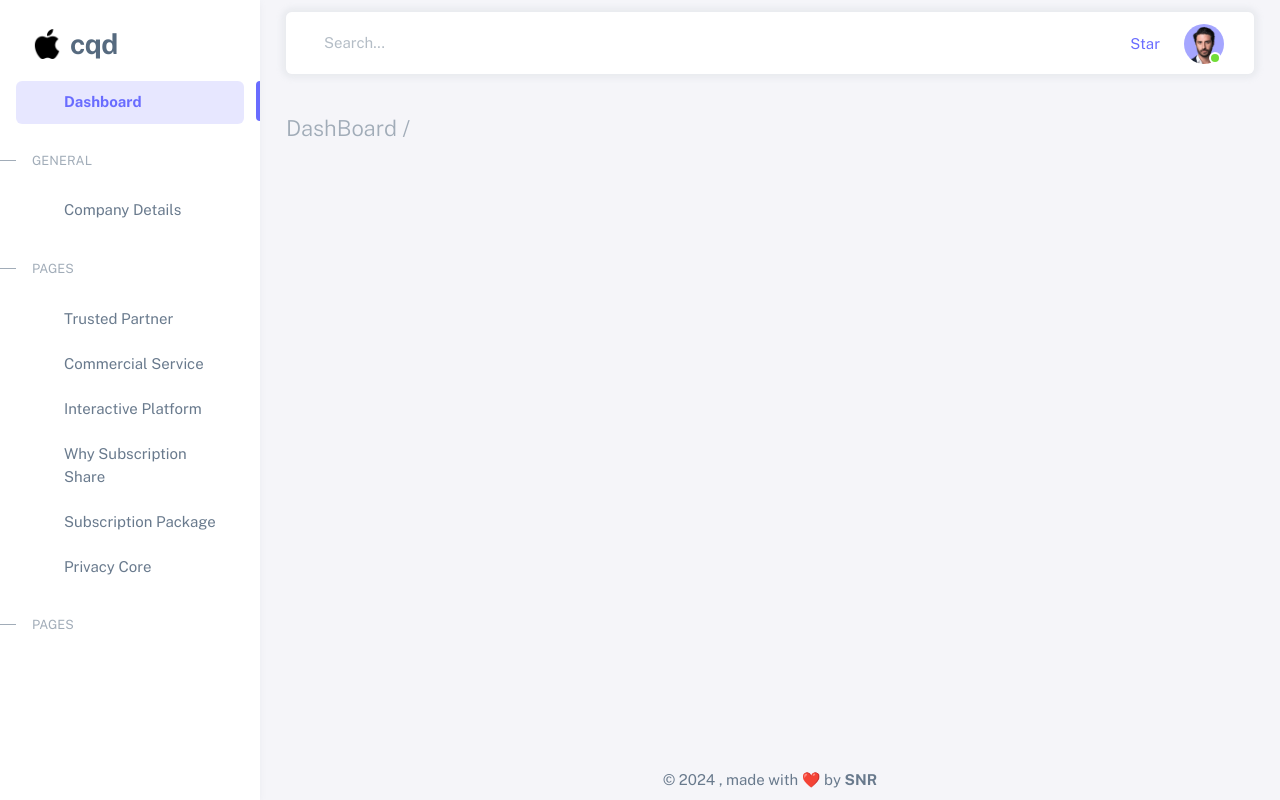
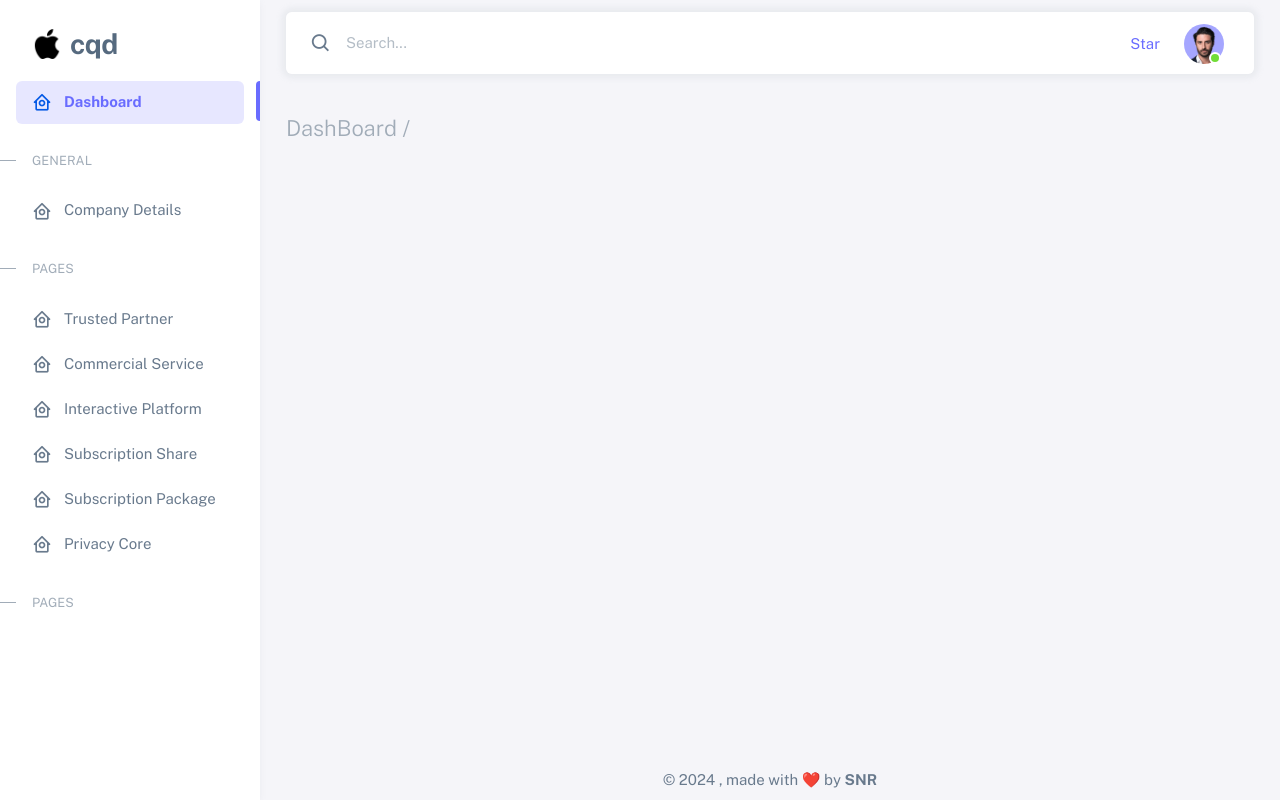
Before and after one commit to snrredoy/cqd_cleaning_service, a Django app: page /adminControl/ in a window 1280 px wide. Run offline with Django 5.2, Linux system fonts and the light colour scheme; data comes from the database, SQL or seed files in the repository; some libraries are stand-ins or nearby versions.

Commit message:
add and modify

```diff
--- a/templates/adminControl/adminBase.html
+++ b/templates/adminControl/adminBase.html
@@ -17,7 +17,8 @@
   <link rel="stylesheet" href="https://cdnjs.cloudflare.com/ajax/libs/twitter-bootstrap/5.3.0/css/bootstrap.min.css">
 
   <!-- /Data Tables -->
-
+  <!-- Box icons -->
+  <link href='https://unpkg.com/boxicons@2.1.4/css/boxicons.min.css' rel='stylesheet'>
 
   <!-- Fonts -->
   <link rel="preconnect" href="https://fonts.googleapis.com" />
@@ -134,7 +135,7 @@
             <a href="{% url 'showWhySubscriptionShareList' %}"
               class="menu-link {% if request.path == '/adminControl/showWhySubscriptionShareList/' %}active{% endif %}">
               <i class="menu-icon tf-icons bx bx-home-circle"></i>
-              <div data-i18n="SubscriptionShare">Why Subscription Share</div>
+              <div data-i18n="SubscriptionShare">Subscription Share</div>
             </a>
           </li>
 
@@ -327,6 +328,9 @@
   <!-- Place this tag in your head or just before your close body tag. -->
   <script async defer src="https://buttons.github.io/buttons.js"></script>
 
+
+  <script src="https://unpkg.com/boxicons@2.1.4/dist/boxicons.js"></script>
+
   <script src="https://cdn.datatables.net/2.1.8/js/dataTables.js"></script>
   <!-- Bootstrap JS -->
   <script src="https://cdn.jsdelivr.net/npm/bootstrap@5.3.0-alpha1/dist/js/bootstrap.bundle.min.js"></script>
```
